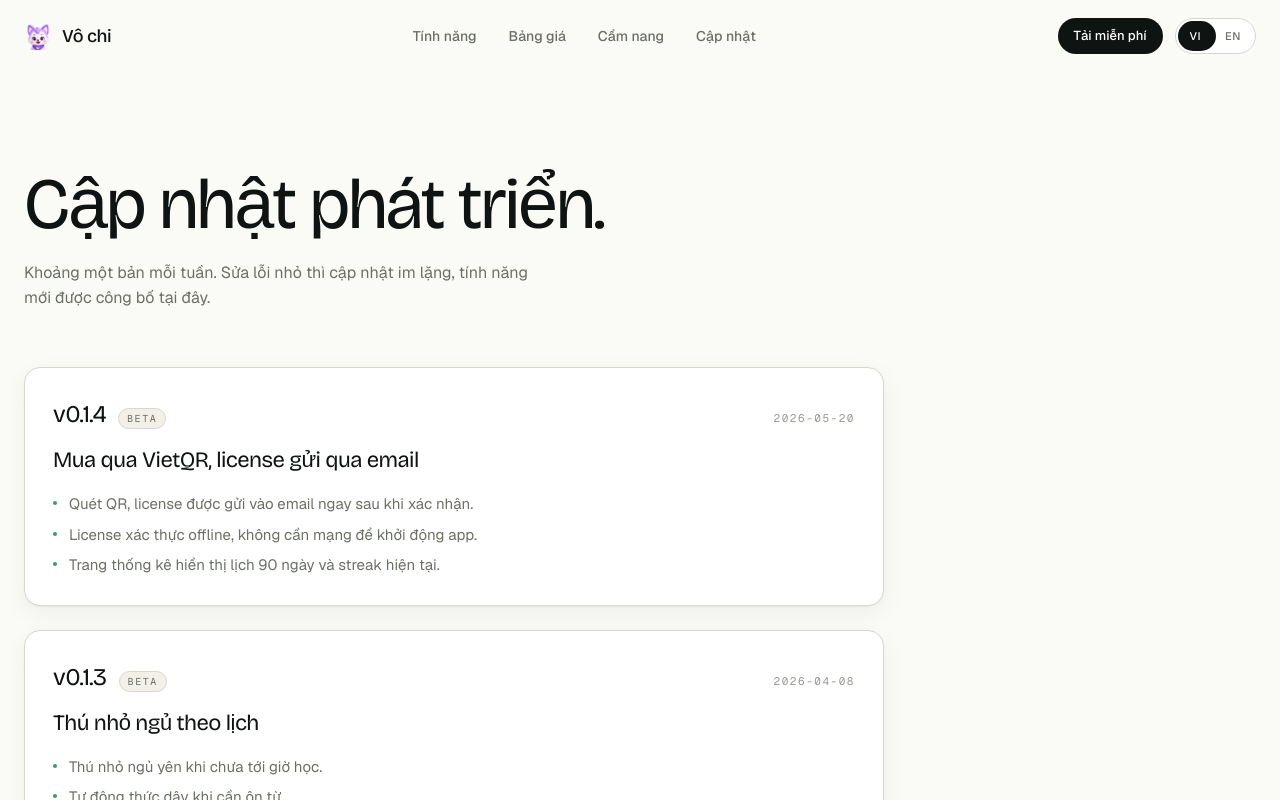
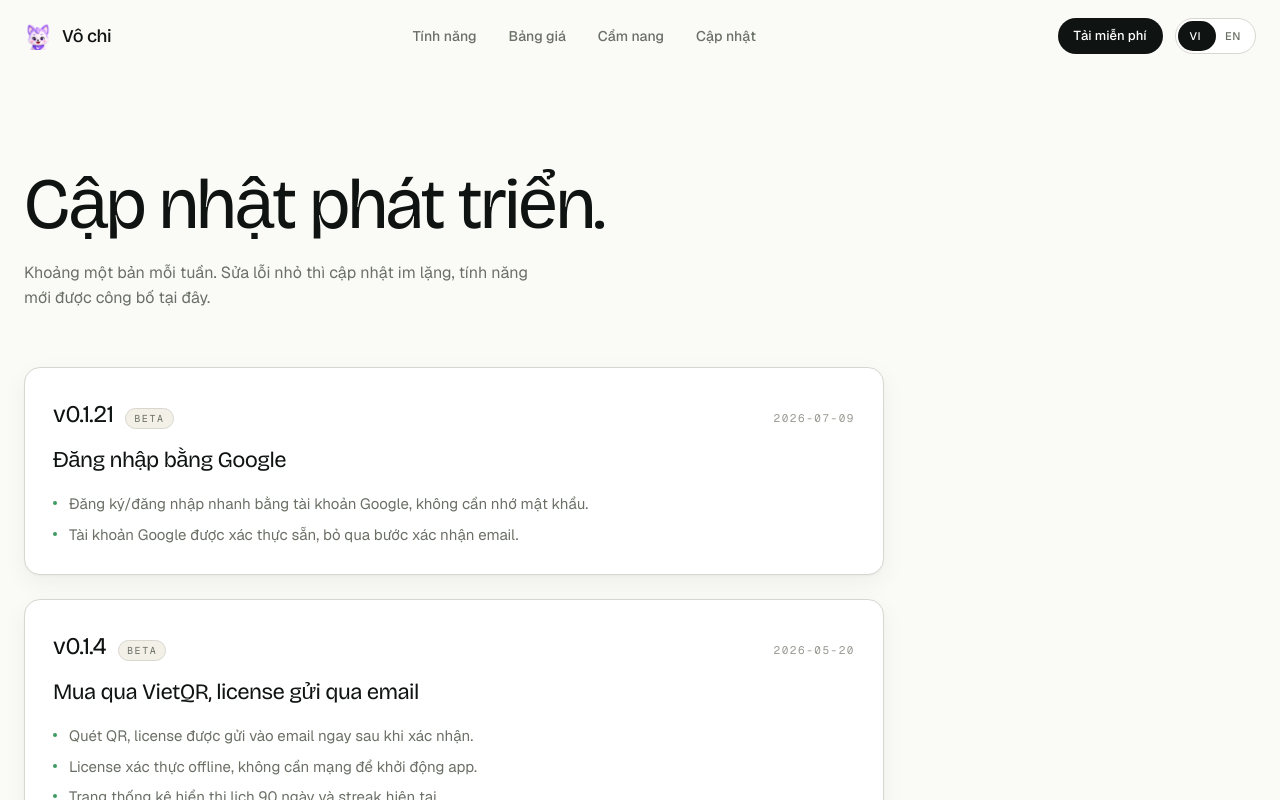
Before and after one commit to moonraisewg/vochi_web, a Next.js app: page /changelog in a window 1280 px wide. Shown: the top 800 px of the page. Built offline with nearby package versions, Linux system fonts and the light colour scheme; no server answers.

Commit message:
docs(changelog): add 0.1.21 entry for Google Sign-In
Note: the last entry before this was 0.1.4 — the changelog page hasn't
been kept current for several versions in between (0.1.5-0.1.20 have no
entries). Not backfilling those here, just adding this release.

```diff
--- a/app/changelog/page.tsx
+++ b/app/changelog/page.tsx
@@ -4,6 +4,16 @@ import { PageShell } from "@/components/PageShell";
 import { motion } from "motion/react";
 
 const ENTRIES = [
+  {
+    v: "0.1.21",
+    date: "2026-07-09",
+    tag: "beta",
+    title: "Đăng nhập bằng Google",
+    items: [
+      "Đăng ký/đăng nhập nhanh bằng tài khoản Google, không cần nhớ mật khẩu.",
+      "Tài khoản Google được xác thực sẵn, bỏ qua bước xác nhận email.",
+    ],
+  },
   {
     v: "0.1.4",
     date: "2026-05-20",
```
